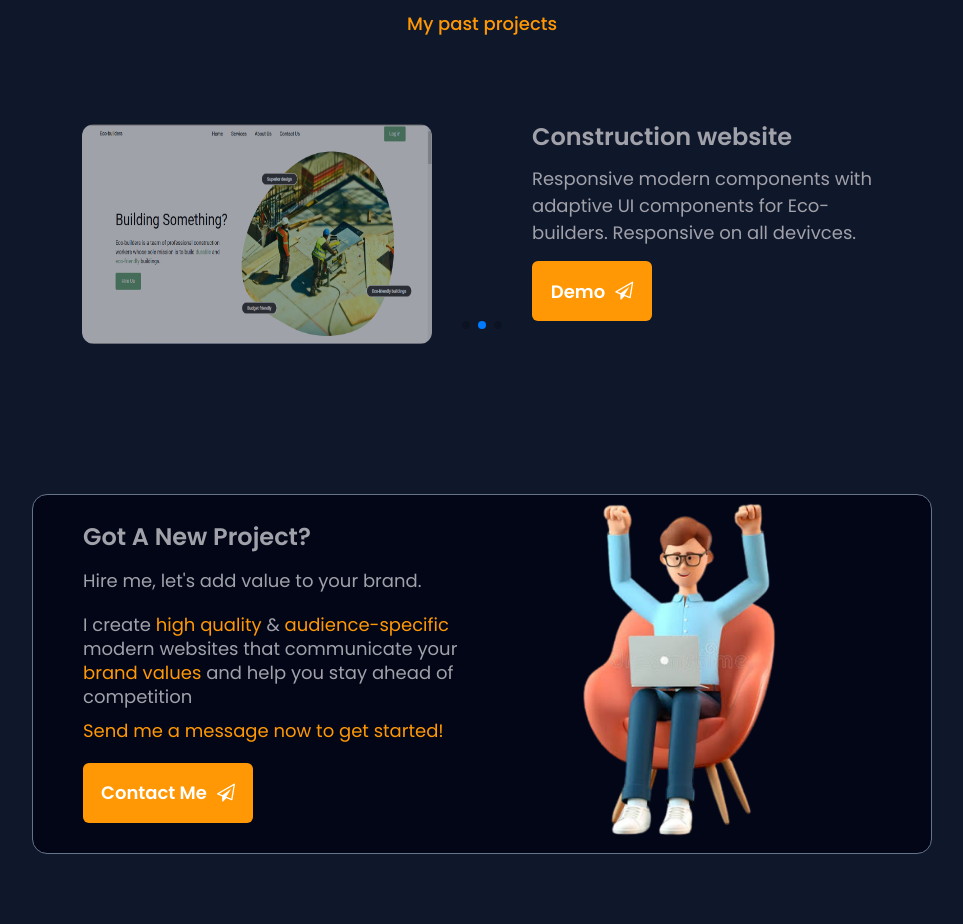
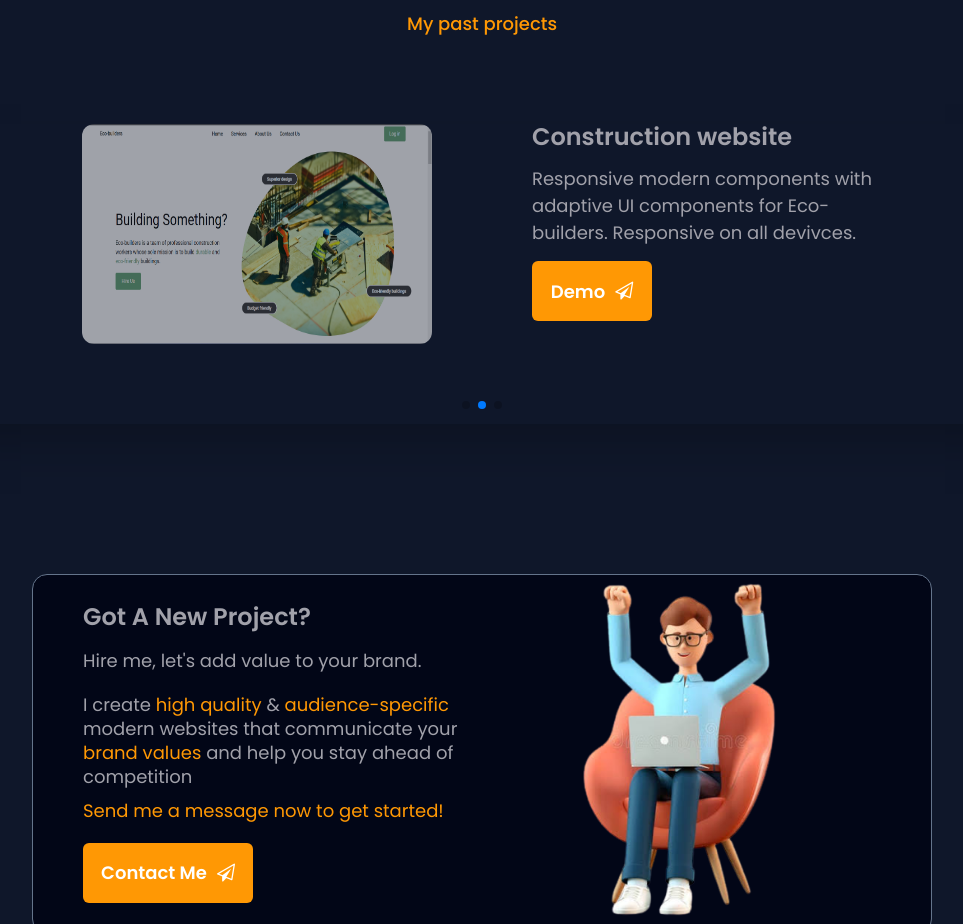
Before and after one commit to quadri090/Quadri-Jamal, a React (Vite) app: page / in a window 1280 px wide. Shown: the part 2840-3764 px from the top of the page, without its empty margins (158-1121 px from the left). Built offline with nearby package versions, Linux system fonts and the light colour scheme.

Commit message:
last commit for now

```diff
--- a/src/componemts/Portfolio.jsx
+++ b/src/componemts/Portfolio.jsx
@@ -14,6 +14,7 @@ export default function Portfolio() {
   return (
     <div className="py-[100px] lg:mt-[200px]" id='portfolio' aria-labelledby="portfolio">
       <Headings header="Portfolio" desc="My past projects" />
+      <div className=" rounded-xl shadow-2xl ">
 
         <Swiper
           spaceBetween={30}
@@ -50,5 +51,6 @@ export default function Portfolio() {
           </SwiperSlide>
         </Swiper>
       </div>
+    </div>
   );
 }
--- a/src/componemts/PortfolioCard.jsx
+++ b/src/componemts/PortfolioCard.jsx
@@ -3,7 +3,7 @@ import Btn from './Btn'
 
 export default function PortfolioCard(props) {
   return (
-    <div className='mx-[20px] sm:w-[400px] lg:w-[1000px] sm:mx-auto flex flex-col lg:flex-row lg:justify-evenly'>
+    <div className='px-[20px] py-12 md:pb-20 md:p-0 sm:w-[400px] lg:w-[1000px] sm:mx-auto flex flex-col lg:flex-row lg:justify-evenly'>
         <img src={props.src} alt="alt" className=' h-[170px] md:h-[220px] w-full lg:w-[350px] rounded-xl opacity-60' />
         <div className='lg:w-[350px]'>
             <p className='mt-[25px] lg:mt-[-5px] text-[18px] md:text-[24px] font-semibold'>{props.head}</p>
--- a/src/componemts/Tech.jsx
+++ b/src/componemts/Tech.jsx
@@ -61,10 +61,10 @@ export default function Tech() {
           </div>
           {visibility && (
             <div className="flex flex-col gap-[20px]">
-              <TechTools text="HTML" width="w-[85%]" />
-              <TechTools text="CSS" width="w-[70%]" />
-              <TechTools text="Tailwind CSS" width="w-[85%]" />
-              <TechTools text="React.js" width="w-[70%]" />
+              <TechTools text="HTML" width="w-[80%]" />
+              <TechTools text="CSS" width="w-[65%]" />
+              <TechTools text="Tailwind CSS" width="w-[80%]" />
+              <TechTools text="React.js" width="w-[60%]" />
               <TechTools text="JavaScript" width="w-[60%]" />
             </div>
           )}
```
Lines whose indentation alone changed are shown as unchanged.
